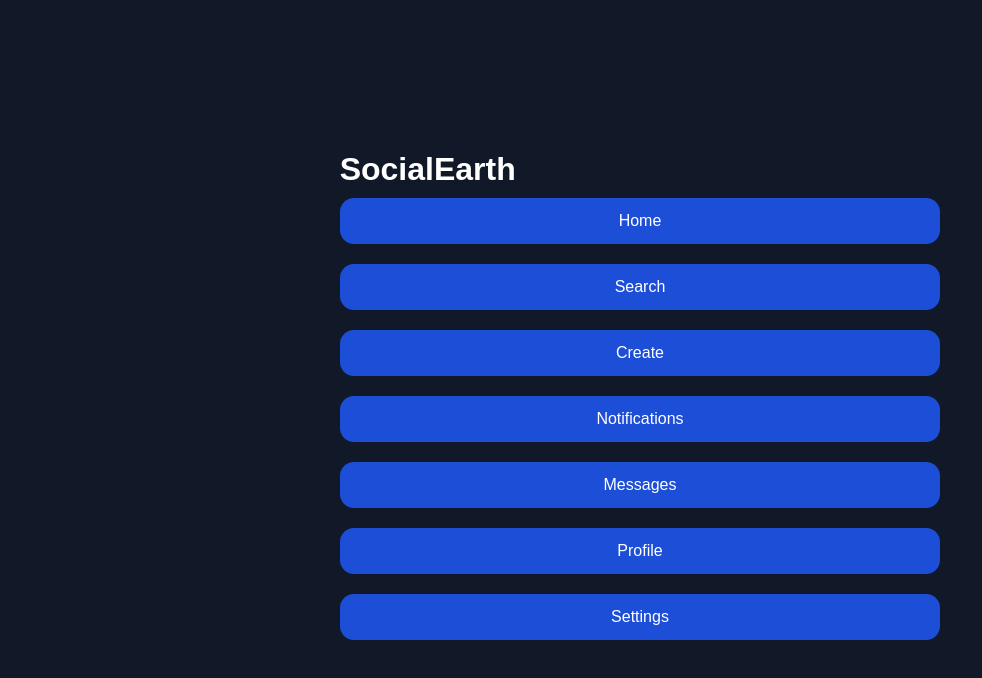
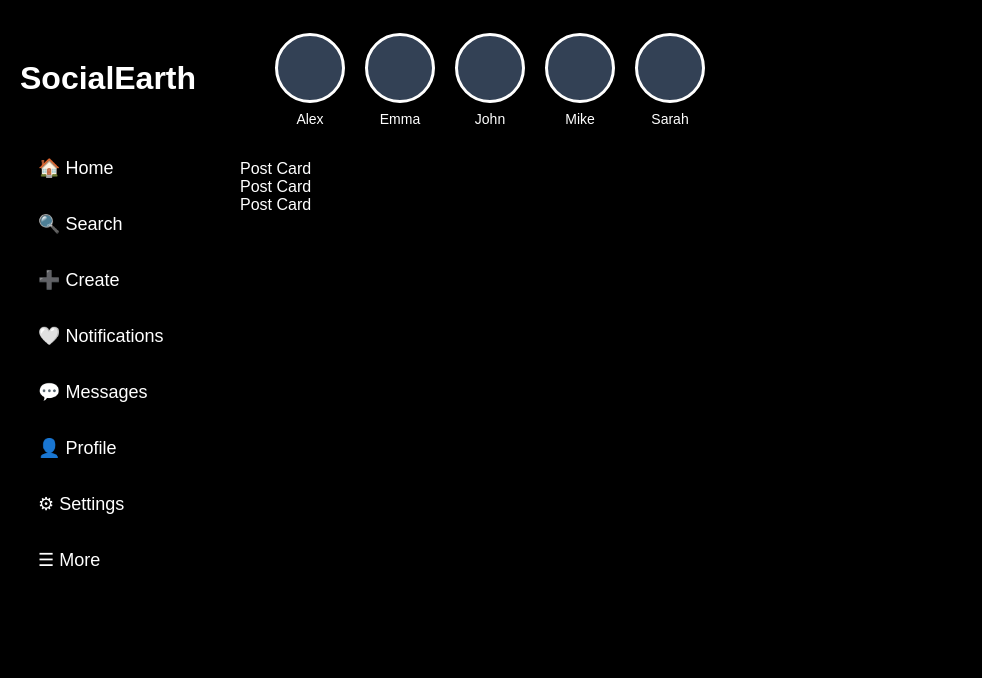
Before and after one commit to aakashtripathi011/SocialEarth, a React (Vite) app in the folder social-frontend/: page /feed in a window 1280 px wide. Shown: the top 678 px of the page, without its empty margins (0-982 px from the left). Built offline with nearby package versions, Linux system fonts and the light colour scheme.

Commit message:
Build feed layout with sidebar and stories section

```diff
--- a/social-frontend/src/components/PostCard.jsx
+++ b/social-frontend/src/components/PostCard.jsx
@@ -0,0 +1,5 @@
+function PostCard() {
+  return <div>Post Card</div>;
+}
+
+export default PostCard;
--- a/social-frontend/src/components/Sidebar.jsx
+++ b/social-frontend/src/components/Sidebar.jsx
@@ -1,14 +1,16 @@
+import "../styles/Sidebar.css";
 function Sidebar() {
   return (
     <div className="sidebar">
       <h1>SocialEarth</h1>
-      <button>Home</button>
-      <button>Search</button>
-      <button>Create</button>
-      <button>Notifications</button>
-      <button>Messages</button>
-      <button>Profile</button>
-      <button>Settings</button>
+      <button className="sidebar-btn">🏠 Home</button>
+      <button className="sidebar-btn">🔍 Search</button>
+      <button className="sidebar-btn">➕ Create</button>
+      <button className="sidebar-btn">🤍 Notifications</button>
+      <button className="sidebar-btn">💬 Messages</button>
+      <button className="sidebar-btn">👤 Profile</button>
+      <button className="sidebar-btn">⚙ Settings</button>
+      <button className="sidebar-btn"> ☰ More</button>
     </div>
   );
 }
--- a/social-frontend/src/components/Stories.jsx
+++ b/social-frontend/src/components/Stories.jsx
@@ -0,0 +1,32 @@
+import "../styles/Stories.css";
+function Stories() {
+  return (
+    <div className="stories">
+      <div className="story">
+        <div className="story-circle"></div>
+        <p>Alex</p>
+      </div>
+
+      <div className="story">
+        <div className="story-circle"></div>
+        <p>Emma</p>
+      </div>
+
+      <div className="story">
+        <div className="story-circle"></div>
+        <p>John</p>
+      </div>
+
+      <div className="story">
+        <div className="story-circle"></div>
+        <p>Mike</p>
+      </div>
+
+      <div className="story">
+        <div className="story-circle"></div>
+        <p>Sarah</p>
+      </div>
+    </div>
+  );
+}
+export default Stories;
--- a/social-frontend/src/index.css
+++ b/social-frontend/src/index.css
@@ -3,3 +3,11 @@
   padding: 0;
   box-sizing: border-box;
 }
+html,
+body,
+#root {
+  width: 100%;
+  height: 100%;
+  margin: 0;
+  padding: 0;
+}
--- a/social-frontend/src/pages/Feed.jsx
+++ b/social-frontend/src/pages/Feed.jsx
@@ -1,9 +1,20 @@
+import "../styles/Feed.css";
 import Sidebar from "../components/Sidebar";
+import Stories from "../components/Stories";
+import PostCard from "../components/PostCard";
 
 function Feed() {
   return (
-    <div>
+    <div className="feed-container">
       <Sidebar />
+
+      <div className="main-content">
+        <Stories />
+
+        <PostCard />
+        <PostCard />
+        <PostCard />
+      </div>
     </div>
   );
 }
--- a/social-frontend/src/pages/Login.jsx
+++ b/social-frontend/src/pages/Login.jsx
@@ -5,7 +5,7 @@ import img3 from "../assets/img3.jpeg";
 import { Link } from "react-router-dom";
 function Login() {
   return (
-    <div className="container">
+    <div className="login-container">
       <div className="left-panel">
         <div className="image-section">
           <img src={img1} className="img1" alt="" />
@@ -43,7 +43,9 @@ function Login() {
             />
           </div>
 
-          <button type="submit">Login</button>
+          <button id="loginbtn" type="submit">
+            Login
+          </button>
 
           <div className="alternate">
             <div className="forget-password">
--- a/social-frontend/src/styles/Feed.css
+++ b/social-frontend/src/styles/Feed.css
@@ -0,0 +1,11 @@
+.feed-container {
+  display: flex;
+  width: 100vw;
+  min-height: 100vh;
+  background-color: #000000;
+  overflow: hidden;
+}
+
+.main-content {
+  flex: 1;
+}
--- a/social-frontend/src/styles/Login.css
+++ b/social-frontend/src/styles/Login.css
@@ -104,7 +104,7 @@ input:focus {
   border-color: #2563eb;
 }
 
-button {
+#loginbtn {
   width: 100%;
   padding: 15px;
   border: none;
--- a/social-frontend/src/styles/Register.css
+++ b/social-frontend/src/styles/Register.css
@@ -4,10 +4,14 @@
   box-sizing: border-box;
   font-family: Arial, Helvetica, sans-serif;
 }
+
 body {
   background: #111827;
+  color: white;
+  min-height: 100vh;
+}
 
-  color: white;
+.register-page {
   min-height: 100vh;
   display: flex;
   justify-content: center;
@@ -29,11 +33,6 @@ body {
 }
 
 .logo-section {
-  margin-bottom: 30px;
-  font-size: 20px;
-}
-
-.logo-section {
   margin-bottom: 35px;
 }
 
@@ -51,23 +50,23 @@ body {
   margin-bottom: 18px;
 }
 
-label {
+.input-group label {
   display: block;
   margin-bottom: 8px;
   font-family: Georgia, "Times New Roman", Times, serif;
 }
 
-input {
+.input-group input {
   width: 100%;
   padding: 14px;
   border-radius: 12px;
   border: 1px solid #334155;
-  background-color: #152238;
+  background: #152238;
   color: white;
   font-size: 16px;
 }
 
-button {
+#create-btn {
   width: 100%;
   padding: 14px;
   border-radius: 14px;
@@ -76,7 +75,6 @@ button {
   cursor: pointer;
   margin-top: 10px;
   margin-bottom: 10px;
-  text-align: center;
 }
 
 .create-account {
@@ -137,6 +135,8 @@ button {
   font-size: 22px;
   background: #1e293b;
   color: white;
+  border: none;
+  cursor: pointer;
 }
 
 .buttons button:hover {
--- a/social-frontend/src/styles/Sidebar.css
+++ b/social-frontend/src/styles/Sidebar.css
@@ -0,0 +1,36 @@
+.sidebar {
+  width: 240px;
+  height: 100vh;
+
+  display: flex;
+  flex-direction: column;
+  left: 2px;
+
+  padding: 20px;
+}
+
+.sidebar-btn {
+  width: 100%;
+  padding: 14px 18px;
+
+  background: transparent;
+  color: white;
+
+  border: none;
+  border-radius: 12px;
+
+  font-size: 18px;
+  text-align: left;
+
+  cursor: pointer;
+
+  margin-top: 6px;
+  transition: 0.3s;
+}
+.sidebar-btn:hover {
+  background-color: #1e293b;
+}
+.sidebar h1 {
+  margin-bottom: 40px;
+  margin-top: 40px;
+}
--- a/social-frontend/src/styles/Stories.css
+++ b/social-frontend/src/styles/Stories.css
@@ -0,0 +1,48 @@
+.stories {
+  width: 100%;
+  height: 120px;
+
+  background-color: transparent;
+
+  border-radius: 15px;
+
+  margin: 20px;
+
+  padding: 15px;
+  overflow: hidden;
+}
+.stories {
+  display: flex;
+  align-items: center;
+  gap: 20px;
+
+  overflow-x: auto;
+}
+
+.story {
+  display: flex;
+  flex-direction: column;
+  align-items: center;
+}
+
+.story-circle {
+  width: 70px;
+  height: 70px;
+
+  border-radius: 50%;
+
+  background-color: #334155;
+  border: 3px solid white;
+
+  margin-bottom: 8px;
+}
+.story-circle:hover {
+  transform: scale(1.08);
+  box-shadow: 0 0 15px rgba(59, 130, 246, 0.5);
+  transition: 0.3s;
+}
+
+.story p {
+  color: white;
+  font-size: 14px;
+}
```
